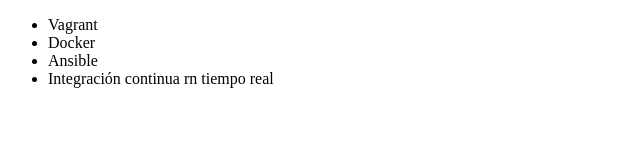
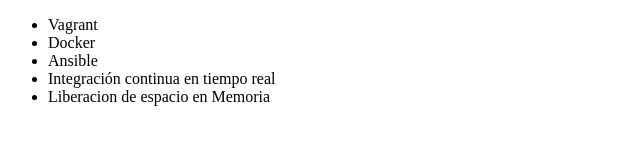
Before and after one commit to deplataj/alura-git, a plain HTML site: page index.html in a window 1280 px wide. Shown: the whole page, without its empty margins (0-640 px from the left). Drawn offline with Linux system fonts and the light colour scheme.

Commit message:
se adiciono un nuevo curso

```diff
--- a/index.html
+++ b/index.html
@@ -9,7 +9,8 @@
          <li> Vagrant </li>
          <li> Docker </li>
          <li> Ansible </li>
-         <li> Integración continua rn tiempo real </li>
+         <li> Integración continua en tiempo real </li>
+         <li> Liberacion de espacio en Memoria</li>
      </ul>
 </body>
 </html>
```
